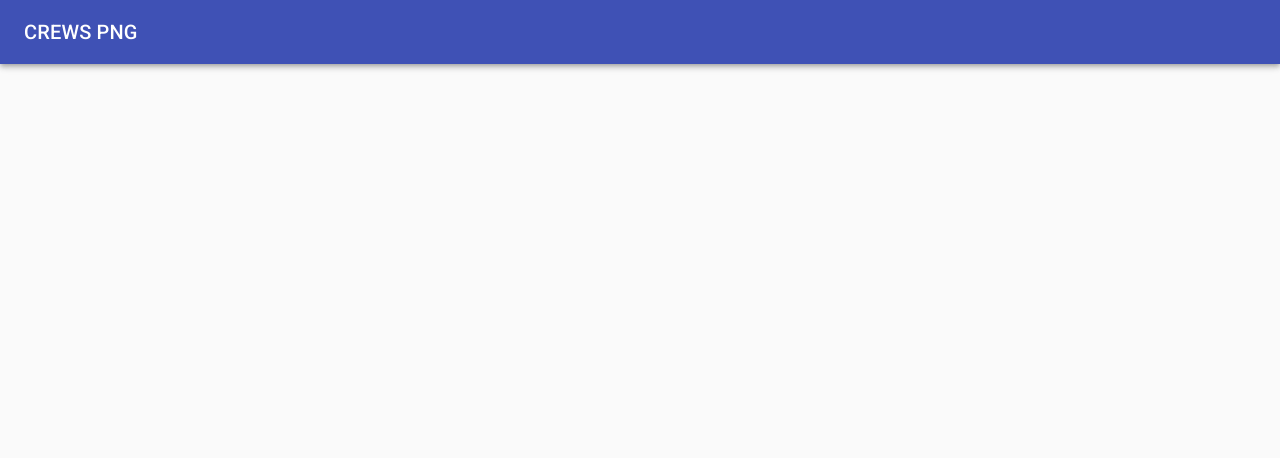
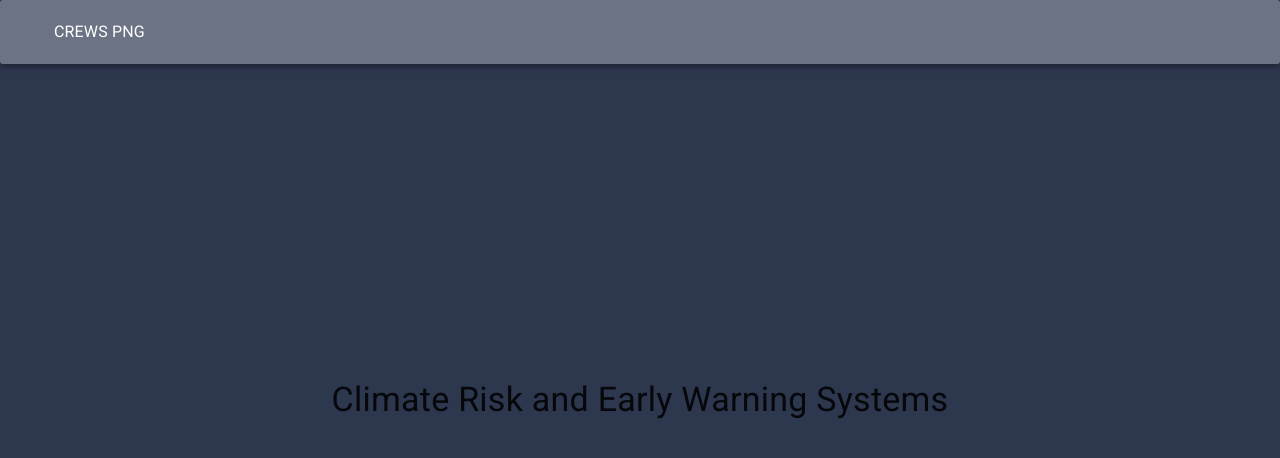
Before and after one commit to nyte75/crews_png, a React (Create React App) app: page / in a window 1280 px wide. Shown: the top 458 px of the page. Built offline with nearby package versions, Linux system fonts and the light colour scheme.

Commit message:
clean up unused

```diff
--- a/src/App.js
+++ b/src/App.js
@@ -1,15 +1,53 @@
 import React from 'react';
-import { Typography, AppBar, Card, CardActionArea, CardContent, CardMedia, CssBaseline, Grid, Toolbar, Container} from '@material-ui/core';
+import { Typography, AppBar, CssBaseline,Toolbar} from '@material-ui/core';
+import { makeStyles } from '@material-ui/core'
 import './App.css';
+
+const useStyles = makeStyles({
+  root : {
+    background : 'rgb(45, 55, 78);',
+
+  },
+  toor: {
+    width: '85%',
+    margin: 'auto',
+  },
+  appbar : {
+    position: 'absolute',
+    background: 'rgba(255, 255, 255, .3)',
+    border: 0,
+    borderRadius: 3,
+    color: 'white',
+    fontSize: 16,
+    padding: '0 30px',
+  },
+  main : {
+    height : '100vh',
+    display: 'flex',
+    flexDirection: 'row',
+    justifyContent: 'center',
+    alignItems: 'center',
+  }
+})
 const App = () => {
+  const classes = useStyles()
   return (
-    <div>
-      <CssBaseline />
-      <AppBar position="relative" sx={{ height: '10%' }}>
+    <div className = {classes.root}>
+      <div className= {classes.toor}>
+        <CssBaseline />
+        <AppBar className={classes.appbar }>
           <Toolbar>
-            <Typography variant="h6">CREWS PNG</Typography>
+            <Typography variant="p">CREWS PNG</Typography>
           </Toolbar>
-      </AppBar>
+        </AppBar>
+        <main className={classes.main}>
+          <Typography variant="h4">Climate Risk and Early Warning Systems</Typography>
+        </main>
+        <main className={classes.main}>
+          <Typography variant="h4">managing App</Typography>
+        </main>
+      </div>
+
     </div>
   )
 }
```
